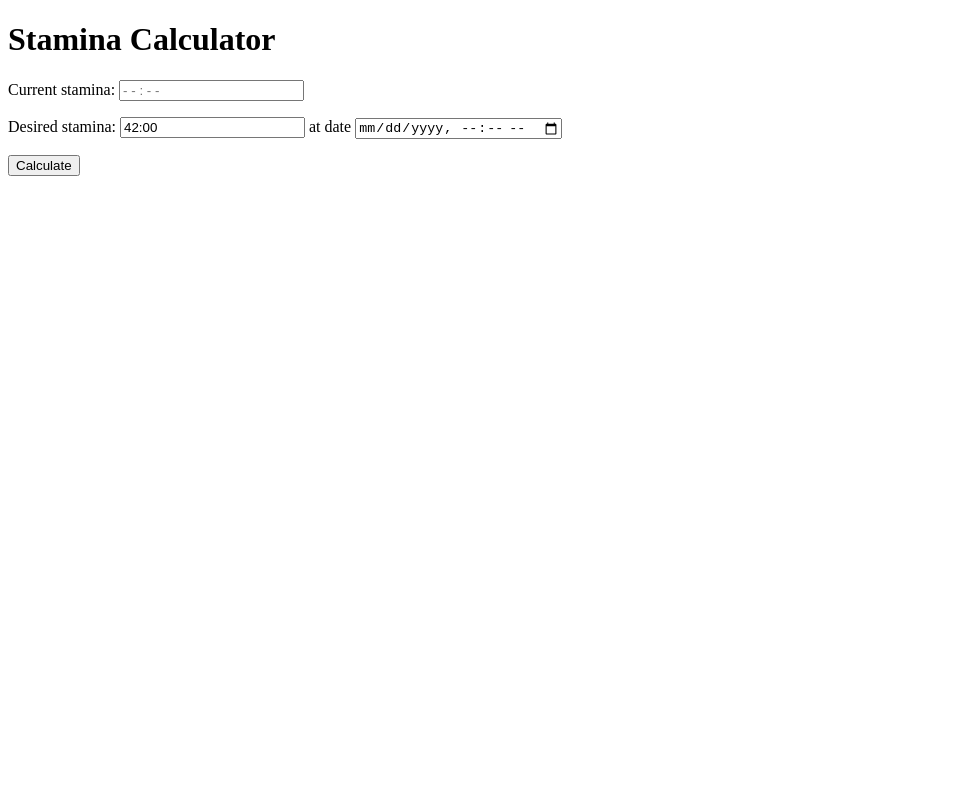
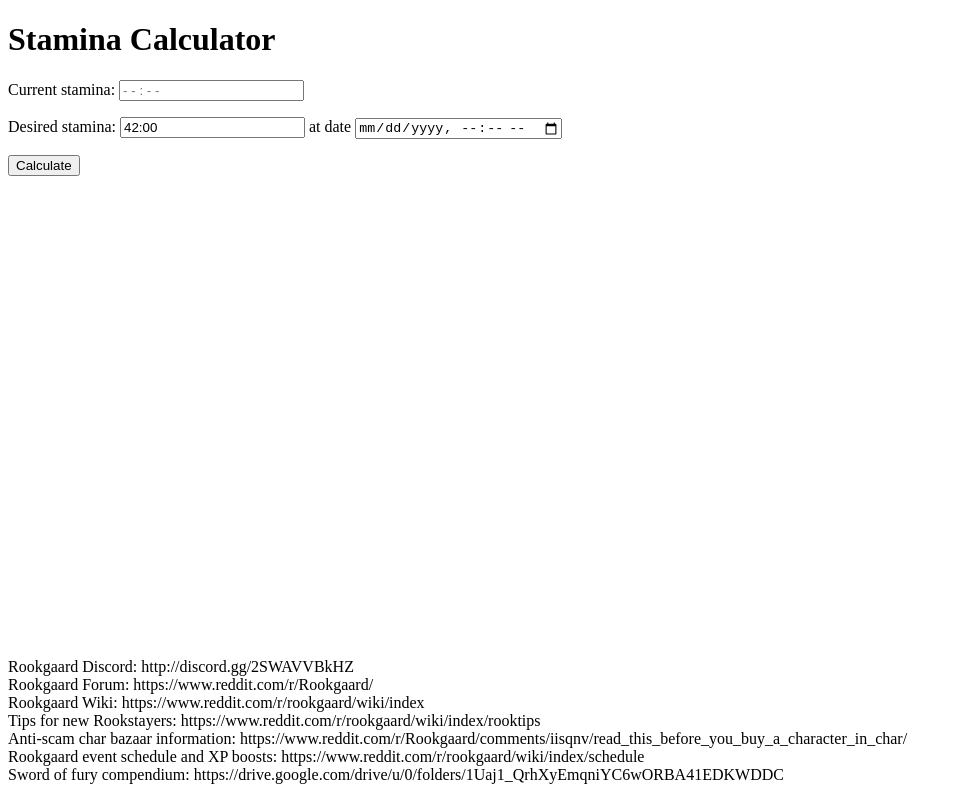
Before and after one commit to darkgladir/darkgladir.github.io, a plain HTML site: page index.html in a window 1280 px wide. Shown: the whole page, without its empty margins (0-962 px from the left). Drawn offline with Linux system fonts and the light colour scheme.

Commit message:
Add footers info

```diff
--- a/index.html
+++ b/index.html
@@ -12,8 +12,17 @@
 		<p>Desired stamina: <input type="text" value="42:00" id="dStamina"> at date <input type="datetime-local" id="dTime"></p>
 		<input type="submit" value="Calculate" onclick="calcStamina()">
 	</form>
+	<p id="calcResult"></p>
 
-	<p id="calcResult"></p>
+	<footer style="bottom: 0px; position: fixed;">
+		<p>Rookgaard Discord: http://discord.gg/2SWAVVBkHZ<br>
+		Rookgaard Forum: https://www.reddit.com/r/Rookgaard/<br>
+		Rookgaard Wiki: https://www.reddit.com/r/rookgaard/wiki/index<br>
+		Tips for new Rookstayers: https://www.reddit.com/r/rookgaard/wiki/index/rooktips<br>
+		Anti-scam char bazaar information: https://www.reddit.com/r/Rookgaard/comments/iisqnv/read_this_before_you_buy_a_character_in_char/<br>
+		Rookgaard event schedule and XP boosts: https://www.reddit.com/r/rookgaard/wiki/index/schedule<br>
+		Sword of fury compendium: https://drive.google.com/drive/u/0/folders/1Uaj1_QrhXyEmqniYC6wORBA41EDKWDDC</p>
+	</footer>
 
 	<script>
 		function getMinutesOff(dMin, cMin) {
```
